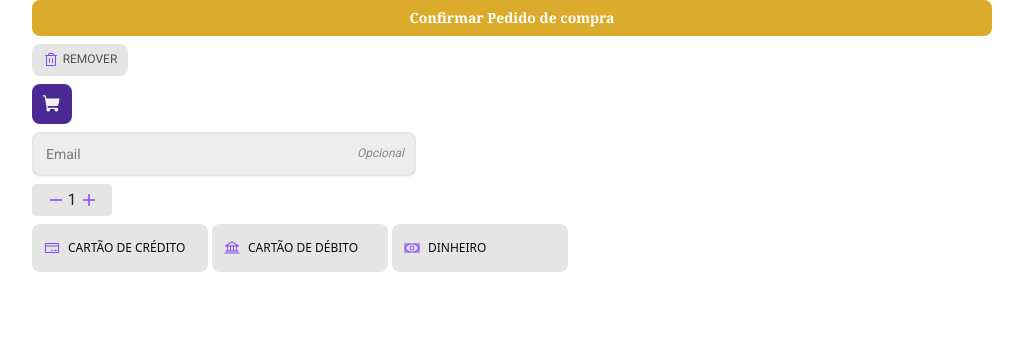
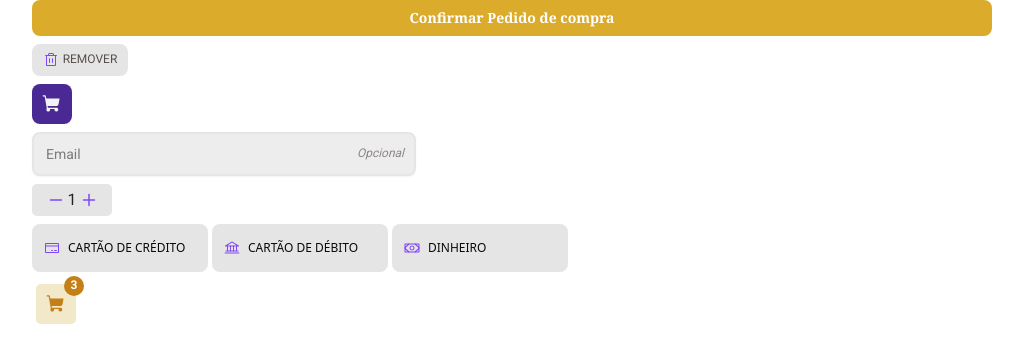
Before and after one commit to Amandalfs/Coffee-Delivery, a Next.js app: page / in a window 1280 px wide. Shown: the top 362 px of the page, without its empty margins (128-1151 px from the left). Built offline with nearby package versions, Linux system fonts and the light colour scheme.

Commit message:
feat: create component 'MyCartButton'

```diff
--- a/app/page.tsx
+++ b/app/page.tsx
@@ -2,6 +2,7 @@ import { FormMethodPayment } from "@/components/FormMethodPayment/FormMethodPaym
 import TrashIcon from "@/components/Icons/TrashIcon";
 import { InputNumber } from "@/components/InputNumber/InputNumber";
 import { InputText } from "@/components/InputText/InputText";
+import { MyCartButton } from "@/components/MyCartButton/MyCartButton";
 import { PrimaryButton } from "@/components/PrimaryButton/PrimaryButton";
 import { PurchaseButton } from "@/components/PurchaseButton/PurchaseButton";
 import { SecondaryButton } from "@/components/SecondaryButton/SecondaryButton";
@@ -17,6 +18,7 @@ export default function Home() {
     <InputText placeholder="Email" isOptional={true} />
     <InputNumber />
     <FormMethodPayment />
+    <MyCartButton quantiy={3} />
    </div>
   );
 }
--- /dev/null
+++ b/components/MyCartButton/MyCartButton.tsx
@@ -0,0 +1,47 @@
+import { ButtonHTMLAttributes, ReactNode } from "react";
+import ShoppingCartIcon from "../Icons/ShoppingCartIcon";
+import clsx from "clsx";
+
+interface MyCartButtonProps extends ButtonHTMLAttributes<HTMLButtonElement> {
+    quantiy?: number;
+}
+clsx
+
+export function MyCartButton({ quantiy, ...rest }: MyCartButtonProps) {
+    return <div className="
+        relative w-12 h-12
+        flex items-center justify-center
+
+    ">
+        {/* ButtonIcon */}
+        <button
+            className={clsx("w-10 h-10 bg-product-yellow-light rounded-[5px] justify-center items-center flex transition-colors",
+                rest.className
+            )}
+        >
+            <ShoppingCartIcon className="fill-product-yellow-dark w-5 h-5"  />
+        </button>
+        {/* IconQuantity */}
+       {
+        quantiy && (quantiy > 0) && <div className="
+            absolute
+            bg-product-yellow-dark
+            rounded-full
+            size-5
+            flex
+            items-center
+            justify-center
+
+            -top-1
+            -right-1
+
+            text-size-text-XS
+            font-bold
+            font-base
+            leading-tight
+            text-white
+        ">
+            {quantiy}
+        </div>}
+    </div>
+}
```
